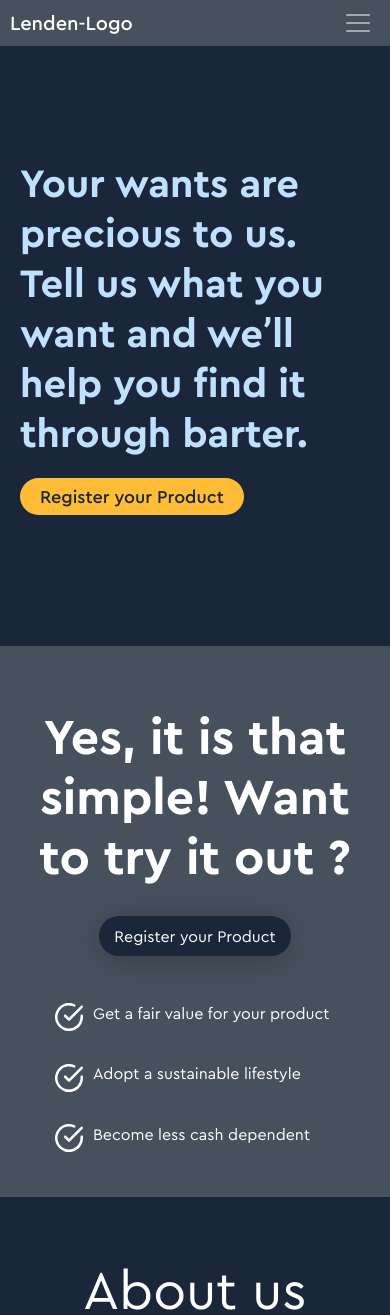
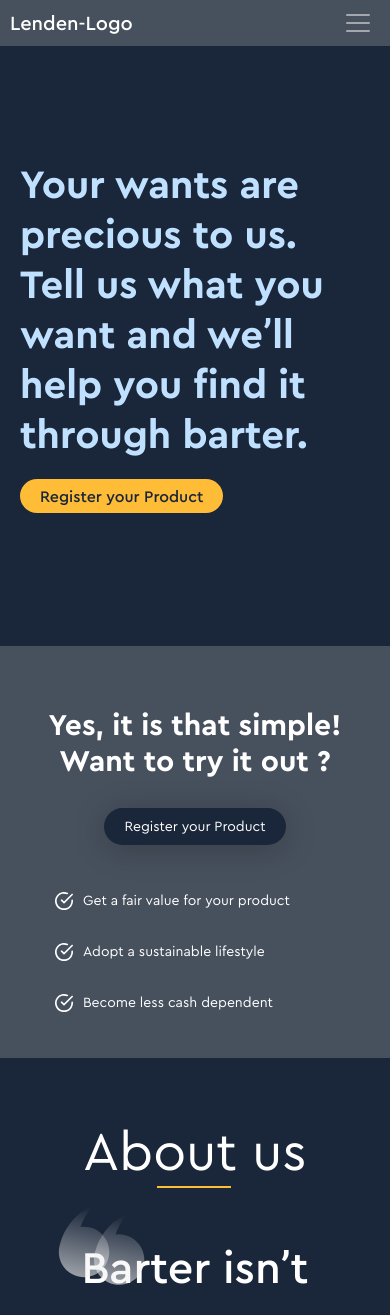
Before and after one commit to TheDemon12/lenden-coming-soon-v2, a React (Create React App) app: page / in a window 390 px wide. Shown: the top 1315 px of the page. Built offline with nearby package versions, Linux system fonts and the light colour scheme.

Commit message:
register: make it responsive
Signed-off-by: kartik <kartikbhalla12@gmail.com>

```diff
--- a/src/scss/_banner.scss
+++ b/src/scss/_banner.scss
@@ -82,6 +82,7 @@
 		font-weight: 500;
 		border-radius: 2.5rem;
 		padding: 0.5rem 2rem;
+		color: #1a2639;
 
 		&,
 		&:focus,
@@ -92,6 +93,8 @@
 			box-shadow: none;
 		}
 
-		color: #1a2639;
+		@media (max-width: 400px) {
+			font-size: 1.6rem;
+		}
 	}
 }
--- a/src/scss/_register.scss
+++ b/src/scss/_register.scss
@@ -9,19 +9,30 @@
 		font-size: 5rem;
 		text-align: center;
 		color: #fff;
-		// padding: 4rem 0 2rem 0;
 		margin: 3rem auto;
-		// margin: 0 auto;
+		@media (max-width: 1200px) {
+			font-size: 4.5rem;
+		}
+		@media (max-width: 990px) {
+			font-size: 4rem;
+		}
+
+		@media (max-width: 700px) {
+			font-size: 3.5rem;
+		}
+		@media (max-width: 400px) {
+			font-size: 3rem;
+		}
 	}
 
 	.btn {
 		display: block;
-		margin: 2rem auto 3rem auto;
+		margin: 3rem auto;
 		font-size: 1.6rem;
 		border-radius: 2.5rem;
 		font-family: 'Cera Pro', Roboto, Droid Sans;
 		box-shadow: 0px 4px 33px rgba(0, 0, 0, 0.22);
-		padding: 0.8rem 1.5rem;
+		padding: 0.8rem 2rem;
 
 		&,
 		&:focus,
@@ -30,23 +41,51 @@
 			border: none;
 			outline: none;
 		}
+
+		@media (max-width: 700px) {
+			font-size: 1.5rem;
+		}
+		@media (max-width: 400px) {
+			font-size: 1.4rem;
+		}
 	}
 
 	.info {
-		// padding-bottom: 2rem;
 		display: flex;
 		justify-content: space-around;
 		flex-wrap: wrap;
 		color: #fff;
-		font-size: 1.6rem;
+		font-size: 1.8rem;
 		text-align: left;
 
 		div {
+			display: flex;
 			margin: 1.5rem 0;
 			min-width: 30rem;
+			justify-content: left;
+			align-items: center;
+
+			svg {
+				margin: 0 1rem;
+				width: 3rem;
+			}
 		}
-		svg {
-			margin: 0 1rem;
+
+		@media (max-width: 700px) {
+			font-size: 1.6rem;
+			div {
+				svg {
+					width: 2rem;
+				}
+			}
+		}
+		@media (max-width: 400px) {
+			font-size: 1.4rem;
+			div {
+				svg {
+					width: 1.8rem;
+				}
+			}
 		}
 	}
 }
```
Also changed, not shown: src/icons/tick.svg.
